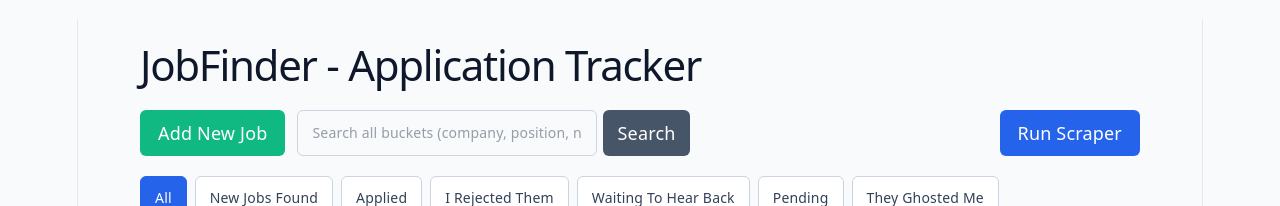
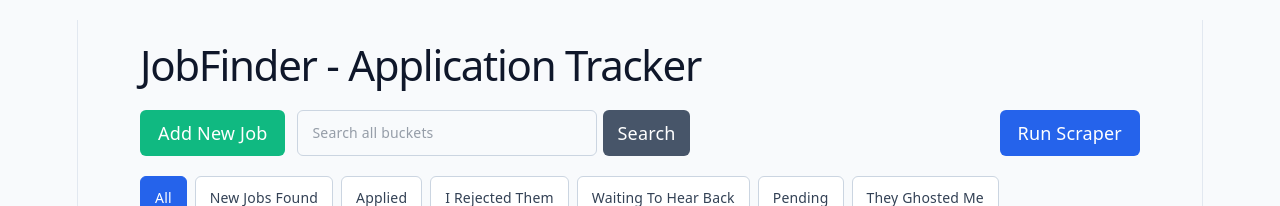
Before and after one commit to tgeving/jobTracker, a React (Vite) app in the folder UI/: page / in a window 1280 px wide. Shown: the top 206 px of the page. Built offline with nearby package versions, Linux system fonts and the light colour scheme; no server answers.

Commit message:
added 2 new tests

```diff
--- a/UI/src/App.tsx
+++ b/UI/src/App.tsx
@@ -276,7 +276,7 @@ export default function App() {
         <div style={{ display: 'flex', gap: '6px' }}>
           <input
             type="text"
-            placeholder="Search all buckets (company, position, notes)..."
+            placeholder="Search all buckets"
             value={searchQuery}
             onChange={(e) => setSearchQuery(e.target.value)}
             onKeyDown={(e) => {
```
Also changed, not shown: 1 other file (tests, documents, lock files or other folders).
